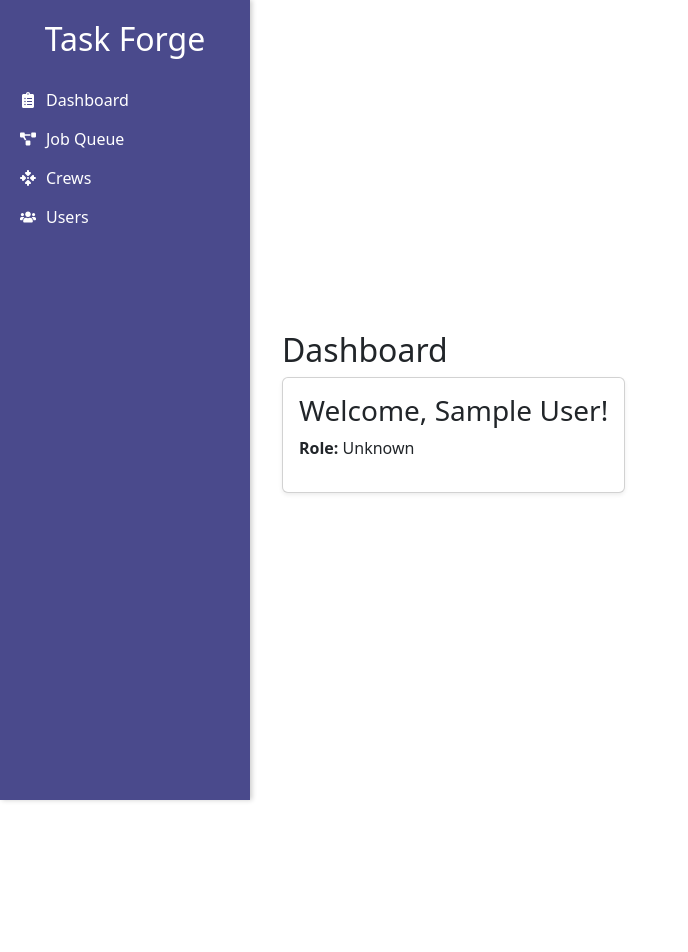
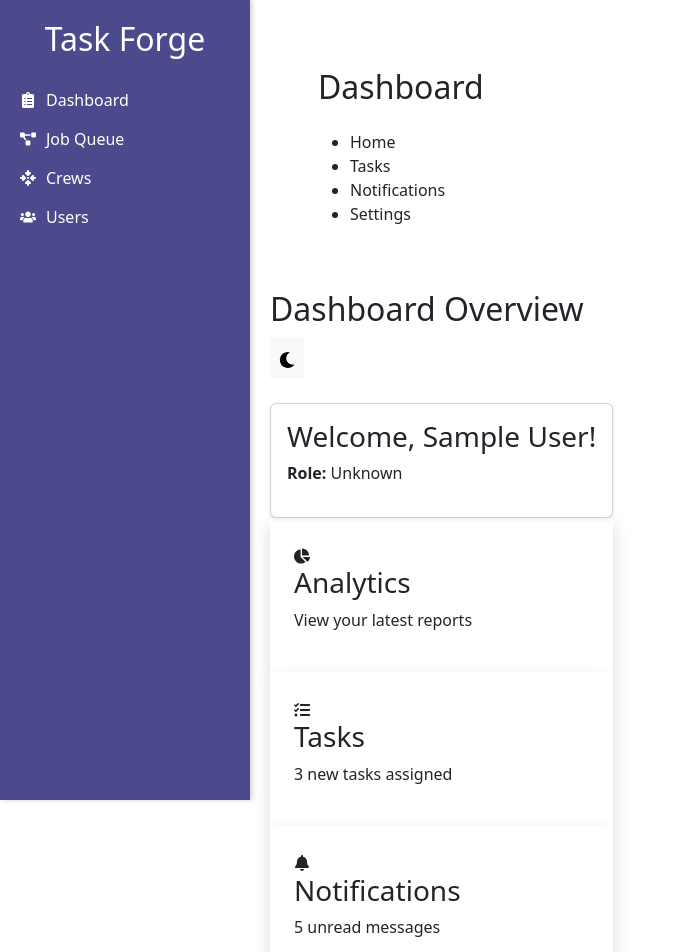
Before and after one commit to brian-hilton/TaskForgeUI, a React (Vite) app in the folder task_forge_ui/: page / in a window 1280 px wide. Shown: the top 952 px of the page, without its empty margins (0-688 px from the left). Before the commit the page ends 800 px from the top, so only its background shows below. Built offline with nearby package versions, Linux system fonts and the light colour scheme; no server answers; sample sign-in values are in the browser's storage.

Commit message:
expand dashboard page

```diff
--- a/task_forge_ui/src/App.tsx
+++ b/task_forge_ui/src/App.tsx
@@ -1,14 +1,17 @@
 import React from "react";
 import { BrowserRouter as Router } from "react-router-dom";
 import { AuthProvider } from "./context/AuthContext";
+import { ThemeProvider } from "./context/ThemeContext";
 import AppRoutes from "./routes";
 
 const App: React.FC = () => {
   return (
     <AuthProvider>
-      <Router>
-        <AppRoutes />
-      </Router>
+      <ThemeProvider>
+        <Router>
+          <AppRoutes />
+        </Router>
+      </ThemeProvider>
     </AuthProvider>
   );
 };
--- /dev/null
+++ b/task_forge_ui/src/context/ThemeContext.tsx
@@ -0,0 +1,41 @@
+import React, { createContext, useContext, useEffect, useState } from "react";
+
+type Theme = "light" | "dark";
+
+interface ThemeContextProps {
+  theme: Theme;
+  toggleTheme: () => void;
+}
+
+const ThemeContext = createContext<ThemeContextProps | undefined>(undefined);
+
+export const ThemeProvider: React.FC<{ children: React.ReactNode }> = ({
+  children,
+}) => {
+  const [theme, setTheme] = useState<Theme>(() => {
+    return (localStorage.getItem("theme") as Theme) || "light";
+  });
+
+  useEffect(() => {
+    document.documentElement.classList.toggle("dark", theme === "dark");
+    localStorage.setItem("theme", theme);
+  }, [theme]);
+
+  const toggleTheme = () => {
+    setTheme((prev) => (prev === "light" ? "dark" : "light"));
+  };
+
+  return (
+    <ThemeContext.Provider value={{ theme, toggleTheme }}>
+      {children}
+    </ThemeContext.Provider>
+  );
+};
+
+export const useTheme = () => {
+  const context = useContext(ThemeContext);
+  if (!context) {
+    throw new Error("useTheme must be used within a ThemeProvider");
+  }
+  return context;
+};
--- a/task_forge_ui/src/pages/DashboardPage.tsx
+++ b/task_forge_ui/src/pages/DashboardPage.tsx
@@ -1,11 +1,94 @@
 import React from "react";
 import UserInfoCard from "../components/UserInfoCard";
+import { FaChartPie, FaTasks, FaBell, FaMoon, FaSun } from "react-icons/fa";
+import { useTheme } from "../context/ThemeContext";
 
 const DashboardPage: React.FC = () => {
+  const { theme, toggleTheme } = useTheme();
+
   return (
-    <div className="container mt-4">
-      <h2>Dashboard</h2>
-      <UserInfoCard />
+    <div
+      className={`flex h-screen ${
+        theme === "dark"
+          ? "bg-gray-900 text-white"
+          : "bg-gray-100 text-gray-900"
+      }`}
+    >
+      {/* Sidebar */}
+      <div
+        className={`w-1/4 p-5 ${
+          theme === "dark" ? "bg-gray-800" : "bg-white"
+        } transition-all`}
+      >
+        <h2 className="text-lg font-bold">Dashboard</h2>
+        <ul className="mt-4 space-y-3">
+          <li className="cursor-pointer hover:text-blue-400">Home</li>
+          <li className="cursor-pointer hover:text-blue-400">Tasks</li>
+          <li className="cursor-pointer hover:text-blue-400">Notifications</li>
+          <li className="cursor-pointer hover:text-blue-400">Settings</li>
+        </ul>
+      </div>
+
+      {/* Main Content */}
+      <div className="flex-1 p-6">
+        <div className="flex justify-between items-center">
+          <h2 className="text-2xl font-semibold">Dashboard Overview</h2>
+
+          {/* Theme Toggle Button */}
+          <button
+            onClick={toggleTheme}
+            className="p-2 rounded-full bg-gray-300 dark:bg-gray-700"
+          >
+            {theme === "dark" ? (
+              <FaSun className="text-yellow-400" />
+            ) : (
+              <FaMoon className="text-blue-500" />
+            )}
+          </button>
+        </div>
+
+        {/* User Info & Widgets */}
+        <div className="grid grid-cols-1 md:grid-cols-3 gap-6 mt-4">
+          <UserInfoCard />
+
+          {/* Widgets */}
+          <div
+            className={`p-4 shadow rounded-lg flex items-center space-x-3 ${
+              theme === "dark" ? "bg-gray-800" : "bg-white"
+            }`}
+          >
+            <FaChartPie className="text-blue-500 text-3xl" />
+            <div>
+              <h3 className="font-semibold">Analytics</h3>
+              <p>View your latest reports</p>
+            </div>
+          </div>
+
+          <div
+            className={`p-4 shadow rounded-lg flex items-center space-x-3 ${
+              theme === "dark" ? "bg-gray-800" : "bg-white"
+            }`}
+          >
+            <FaTasks className="text-green-500 text-3xl" />
+            <div>
+              <h3 className="font-semibold">Tasks</h3>
+              <p>3 new tasks assigned</p>
+            </div>
+          </div>
+
+          <div
+            className={`p-4 shadow rounded-lg flex items-center space-x-3 ${
+              theme === "dark" ? "bg-gray-800" : "bg-white"
+            }`}
+          >
+            <FaBell className="text-red-500 text-3xl" />
+            <div>
+              <h3 className="font-semibold">Notifications</h3>
+              <p>5 unread messages</p>
+            </div>
+          </div>
+        </div>
+      </div>
     </div>
   );
 };
```
